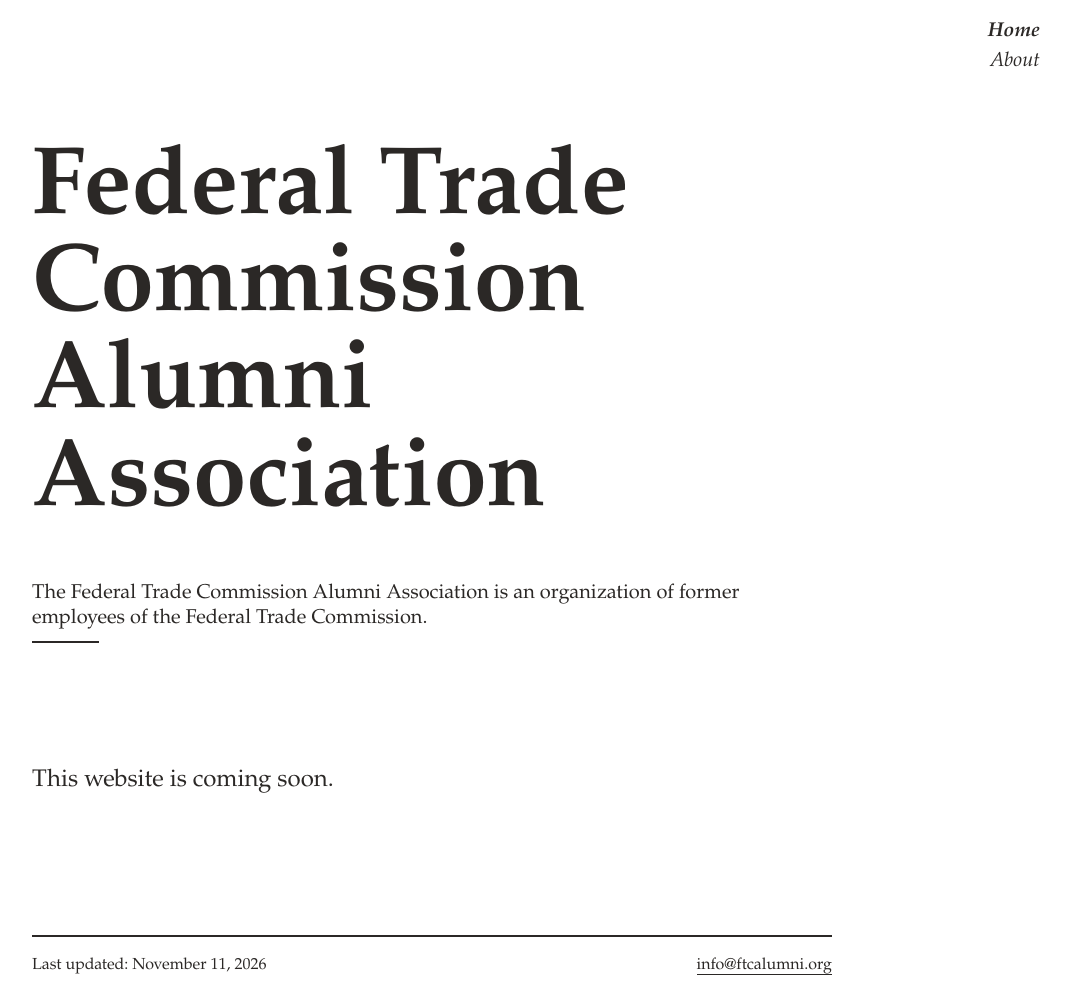
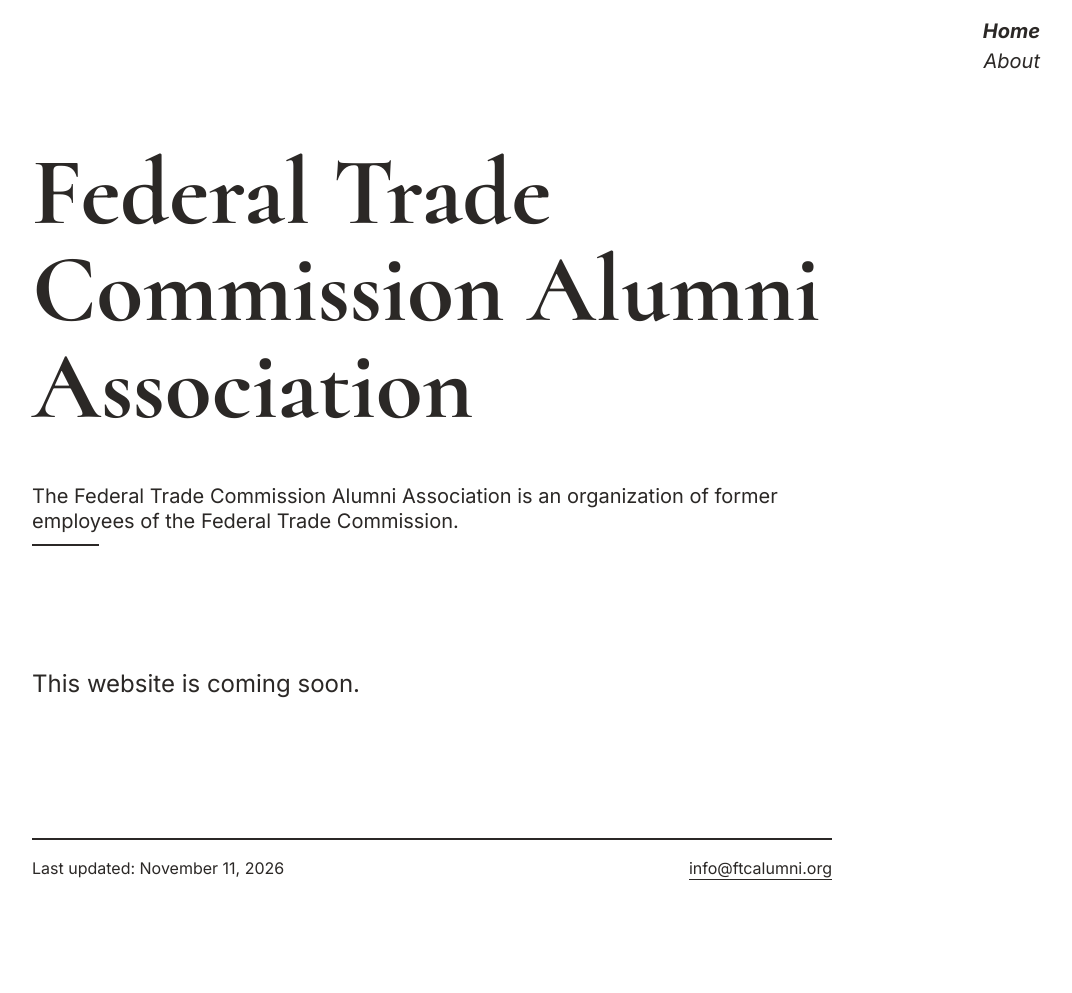
Before and after one commit to ftcalumni/ftcalumni.org, a Jekyll site: the page built from index.md, in a window 1280 px wide. Shown: the whole page, without its empty margins (208-1280 px from the left). Built offline with Jekyll 4.4.1, drawn with Linux system fonts in a browser that asks for light colours; after the commit the page ends 900 px from its top, so only the background shows below that.

Commit message:
change fonts

```diff
--- a/_includes/head.html
+++ b/_includes/head.html
@@ -7,4 +7,5 @@
   {% assign user_url = site.url | append: site.baseurl %}
   {% assign full_base_url = user_url | default: site.github.url %}
   <link rel="stylesheet" href="{{ "/assets/style.css" | absolute_url }}">
+  <link rel="stylesheet" href="https://fonts.googleapis.com/css2?family=Cormorant:ital,wght@0,300..700;1,300..700&family=Inter:ital,opsz,wght@0,14..32,100..900;1,14..32,100..900&display=swap">
 </head>
--- /dev/null
+++ b/_sass/athena-theme/_custom.scss
@@ -0,0 +1,10 @@
+@use "variables" as *;
+
+h1,
+h2,
+h3,
+h4,
+h5,
+h6 {
+  font-family: $title-font-family;
+}
--- a/_sass/athena-theme/_index.scss
+++ b/_sass/athena-theme/_index.scss
@@ -2,3 +2,4 @@
 @use "base";
 @use "components";
 @use "utilities";
+@use "custom";
--- a/_sass/athena-theme/_variables.scss
+++ b/_sass/athena-theme/_variables.scss
@@ -1,11 +1,12 @@
 // Font family
-$body-font-family: Athelas, Palatino, Georgia, serif;
-$body-font-size: 16px;
-$prose-font-size: 24px;
+$title-font-family: (Athelas, Palatino, Georgia, serif) !default;
+$body-font-family: $title-font-family !default;
+$body-font-size: 16px !default;
+$prose-font-size: 24px !default;
 
 // Type scale
-$h0-mobile: 48px;
-$h0-desktop: 96px;
+$h0-mobile: 48px !default;
+$h0-desktop: 96px !default;
 
 $h1-size: 40px !default;
 $h2-size: 32px !default;
@@ -15,10 +16,10 @@ $h5-size: 16px !default;
 $h6-size: 12px !default;
 
 // Container width
-$container-width: 52em;
+$container-width: 52em !default;
 
 // Large breakpoint
-$breakpoint-lg: 52em;
+$breakpoint-lg: 52em !default;
 
 // Spacing unit
 $spacer: 8px !default;
@@ -30,12 +31,12 @@ $spacer-3: ($spacer * 4) !default; // 32px
 $spacer-4: ($spacer * 8) !default; // 64px
 
 // Color variables
-$black: #2B2826;
-$gray-dark: #423F38;
-$gray: #A09992;
-$gray-light: #D7D5D1;
-$white: #fff;
-$burgundy: #B54545;
+$black: #2B2826 !default;
+$gray-dark: #423F38 !default;
+$gray: #A09992 !default;
+$gray-light: #D7D5D1 !default;
+$white: #fff !default;
+$burgundy: #B54545 !default;
 
 // Config
 $color-background: $white !default;
--- a/assets/style.scss
+++ b/assets/style.scss
@@ -4,4 +4,7 @@
 @charset "utf-8";
 
 // Import partials from `sass_dir` and set theme here
-@use "athena-theme";
+@use "athena-theme" with (
+  $title-font-family: ("Cormorant", serif),
+  $body-font-family: ("Inter", sans-serif),
+);
```
